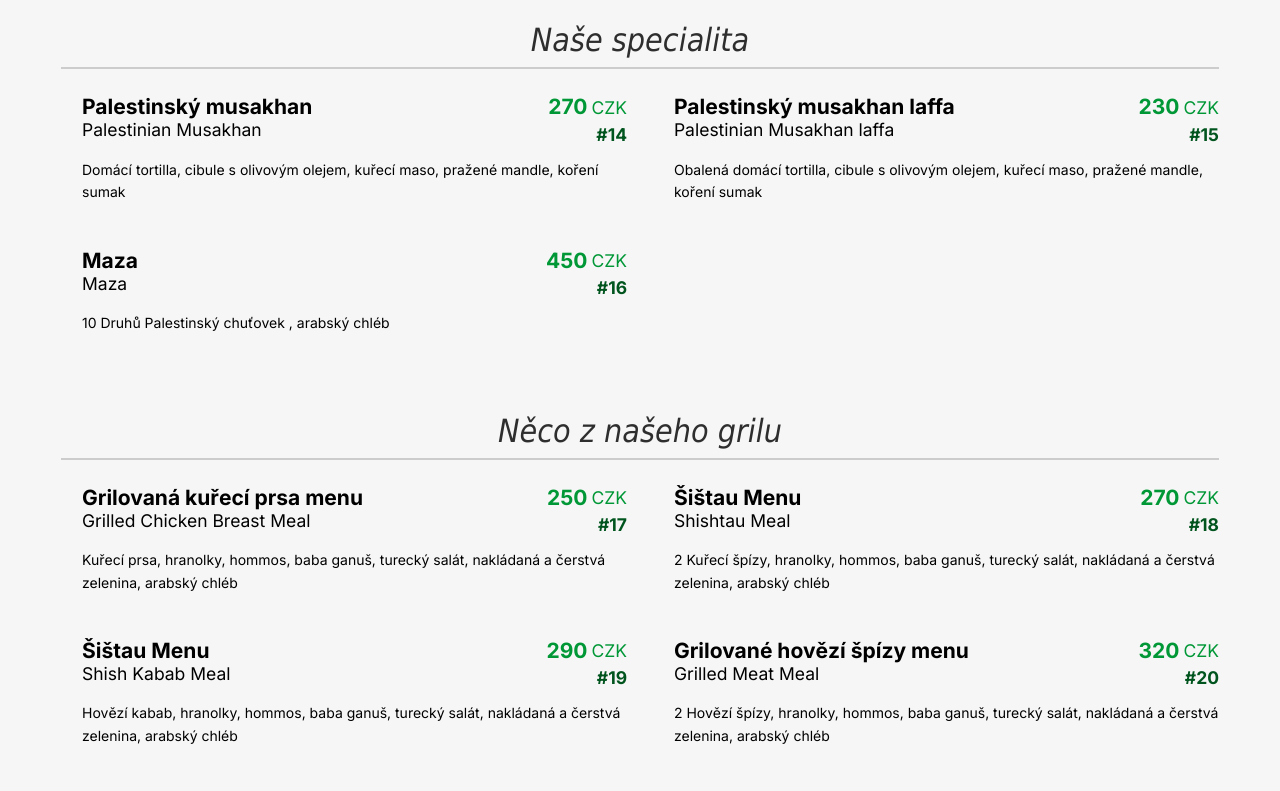
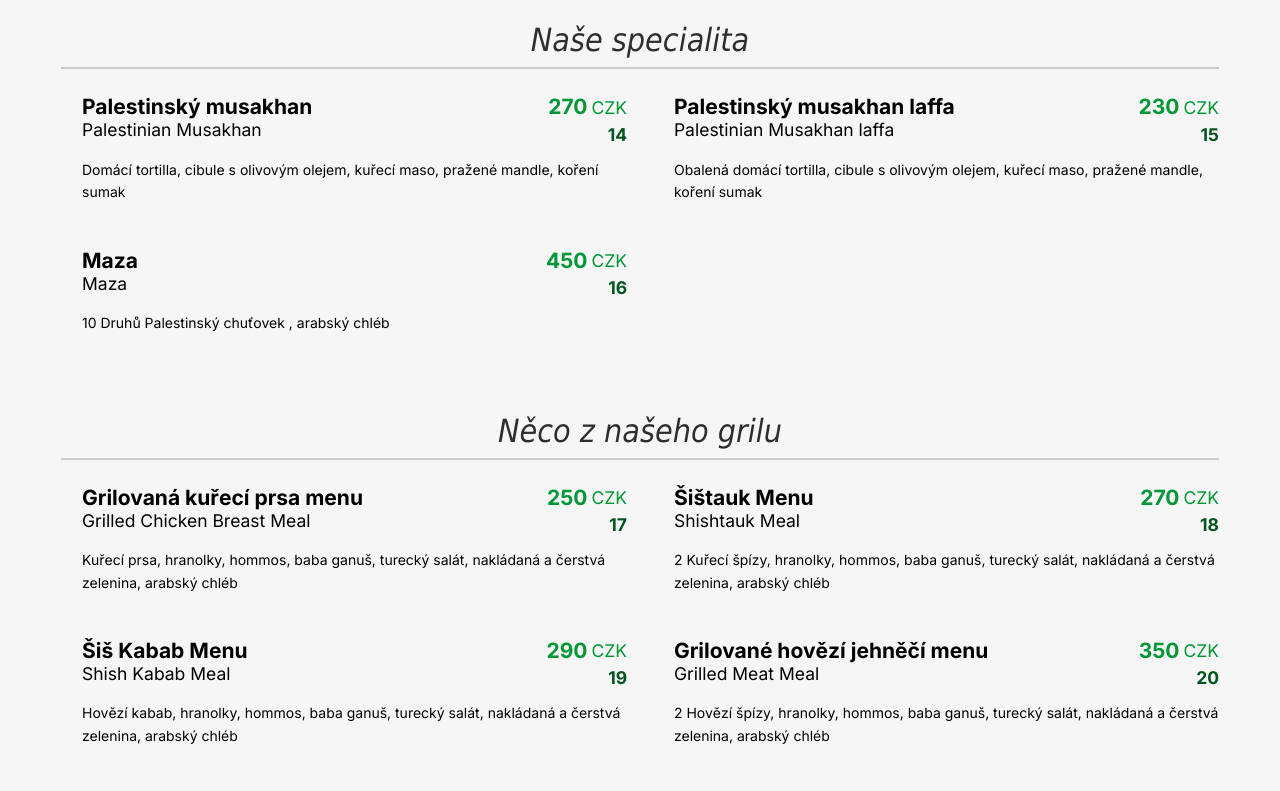
Before and after one commit to beshoyrmansour/the-olive-branch-resturant-menu, a Next.js app: page / in a window 1280 px wide. Shown: the part 1420-2211 px from the top of the page. Built offline with nearby package versions, Linux system fonts and the light colour scheme; a web font is replaced by a local one.

Commit message:
Removed #

```diff
--- a/pages/index.tsx
+++ b/pages/index.tsx
@@ -75,7 +75,7 @@ export default function Home({ data }: { data: MenuItem[] }) {
                         <span className={styles.menu_item_price_amount}>{item.price}</span>
                         <span className={styles.menu_item_price_currency}>CZK</span>
                       </span>
-                      <h3 className={styles.order_nummber_under_price}>#{item.number}</h3>
+                      <h3 className={styles.order_nummber_under_price}>{item.number}</h3>
                     </div>
                   </h2>
                   {item.isVegan && <span className={styles.vegan_no_image}>{lang === 'en' ? 'Vegetarian' : 'Vegetarianánské'}</span>}
--- a/public/data.json
+++ b/public/data.json
@@ -204,8 +204,8 @@
     "en_description": "2 Chicken skewers, fries, hummus, baba ganoush, turkish salad, pickles and fresh vegetables, arabic bread",
     "cz_description": "2 Kuřecí špízy, hranolky, hommos, baba ganuš, turecký salát, nakládaná a čerstvá zelenina, arabský chléb",
     "price": "270",
-    "cz_name": "Šištau Menu",
-    "en_name": "Shishtau Meal",
+    "cz_name": "Šištauk Menu",
+    "en_name": "Shishtauk Meal",
     "img": "Sistau.jpg"
   },
   {
@@ -215,7 +215,7 @@
     "en_description": "Beef Kabab, fries, hummus, baba ganoush, turkish salad, pickles and fresh vegetables, arabic bread",
     "cz_description": "Hovězí kabab, hranolky, hommos, baba ganuš, turecký salát, nakládaná a čerstvá zelenina, arabský chléb",
     "price": "290",
-    "cz_name": "Šištau Menu",
+    "cz_name": "Šiš Kabab Menu",
     "en_name": "Shish Kabab Meal",
     "img": "kebab.jpg"
   },
@@ -225,8 +225,8 @@
     "category": "3",
     "en_description": "2 Beef skewers, fries, hummus, baba ganoush, turkish salad, pickles and fresh vegetables, arabic bread",
     "cz_description": "2 Hovězí špízy, hranolky, hommos, baba ganuš, turecký salát, nakládaná a čerstvá zelenina, arabský chléb",
-    "price": "320",
-    "cz_name": "Grilované hovězí špízy menu",
+    "price": "350",
+    "cz_name": "Grilované hovězí jehněčí menu",
     "en_name": "Grilled Meat Meal",
     "img": "Jehneci spiz.jpg"
   },
@@ -305,7 +305,7 @@
     "category": "4",
     "en_description": "Fries",
     "cz_description": "Hranolky",
-    "price": "60",
+    "price": "70",
     "cz_name": "Hranolky",
     "en_name": "Fries",
     "img": "Nazah.jpg",
```
